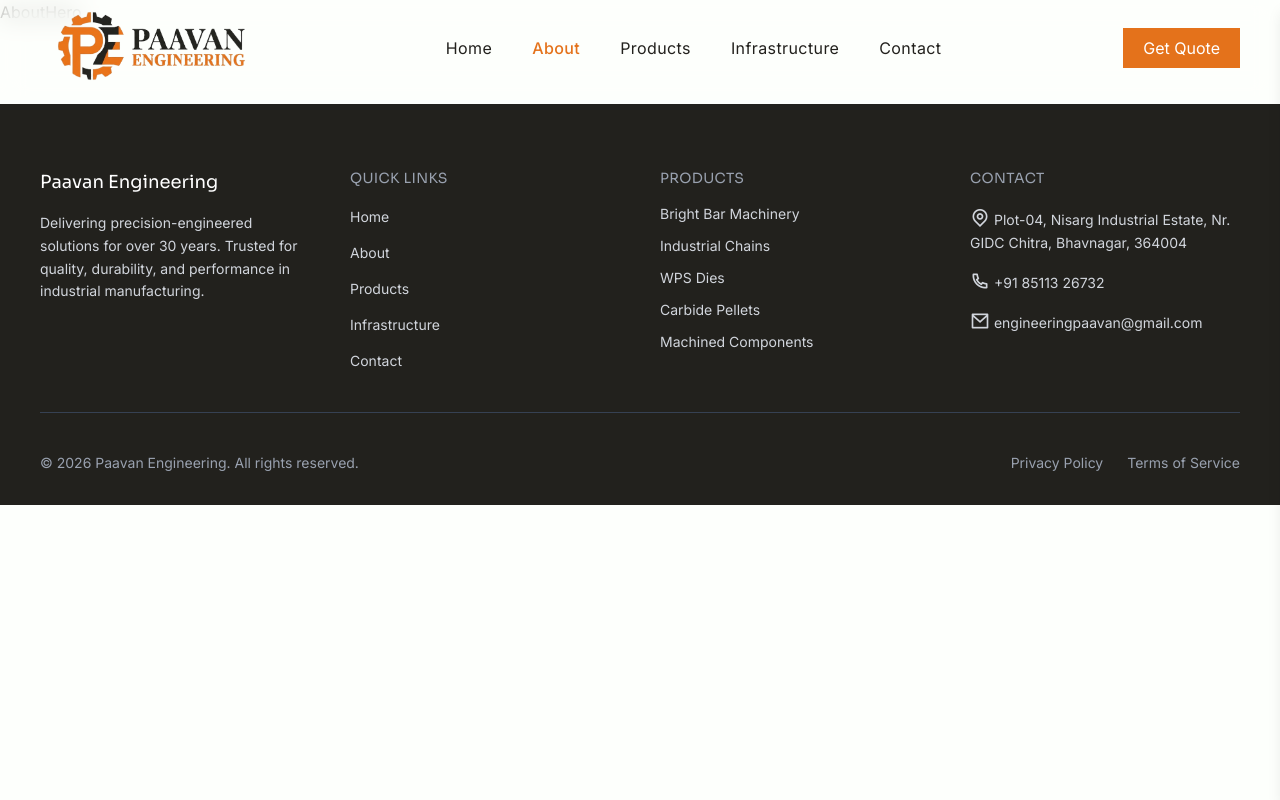
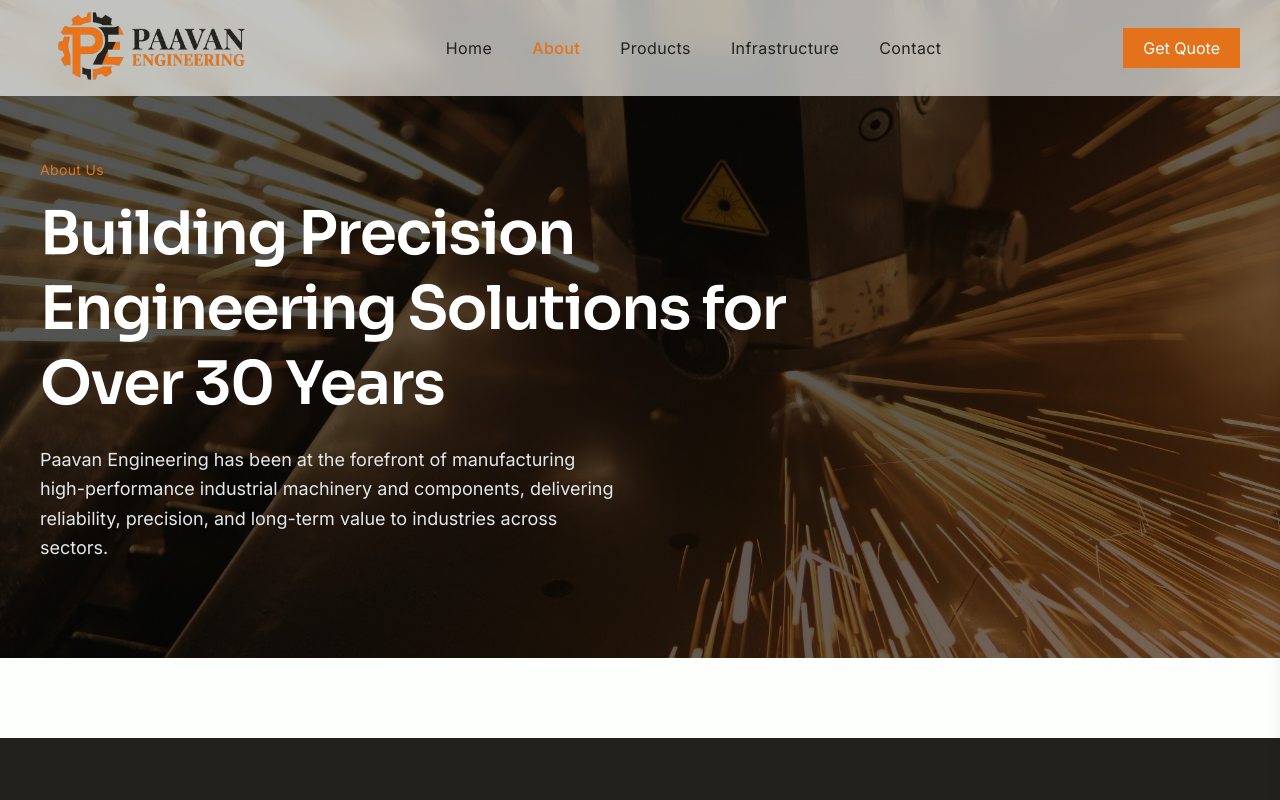
Before and after one commit to Dhairya-Dave-0204/Paavan-Engineering, a React (Vite) app: page /about in a window 1280 px wide. Shown: the top 800 px of the page. Built offline with nearby package versions, Linux system fonts and the light colour scheme.

Commit message:
Create the about hero section

```diff
--- a/src/components/About/AboutHero.jsx
+++ b/src/components/About/AboutHero.jsx
@@ -1,9 +1,52 @@
-import React from 'react'
+import { Sparks } from "../../assets/assets"
 
-function AboutHero() {
+export default function AboutHero() {
   return (
-    <div>AboutHero</div>
-  )
+    <section className="relative flex items-center pt-32 pb-20 lg:pt-40 lg:pb-24 overflow-hidden">
+
+      {/* Background Layer */}
+      <div className="absolute inset-0 -z-10">
+
+        {/* Background Image */}
+        <img
+          src={Sparks}
+          alt="Paavan Engineering Facility"
+          className="w-full h-full object-cover image-filter"
+        />
+
+        {/* Dark Overlay */}
+        <div className="absolute inset-0 bg-black/60"></div>
+
+        {/* Subtle Gradient Overlay */}
+        <div className="absolute inset-0 bg3tone1 opacity-20"></div>
+      </div>
+
+      {/* Content */}
+      <div className="w-full max-w-7xl mx-auto px-6 lg:px-10">
+
+        <div className="max-w-3xl">
+
+          {/* Tag */}
+          <p className="text-sm font-body text-primary tracking-wide mb-4">
+            About Us
+          </p>
+
+          {/* Heading */}
+          <h1 className="font-heading text-4xl sm:text-5xl lg:text-6xl font-semibold text-white leading-tight tracking-tight">
+            Building Precision Engineering Solutions for Over 30 Years
+          </h1>
+
+          {/* Description */}
+          <p className="mt-6 text-base sm:text-lg font-body text-gray-200 leading-relaxed max-w-xl">
+            Paavan Engineering has been at the forefront of manufacturing
+            high-performance industrial machinery and components, delivering
+            reliability, precision, and long-term value to industries across sectors.
+          </p>
+
+        </div>
+
+      </div>
+
+    </section>
+  );
 }
-
-export default AboutHero
```
